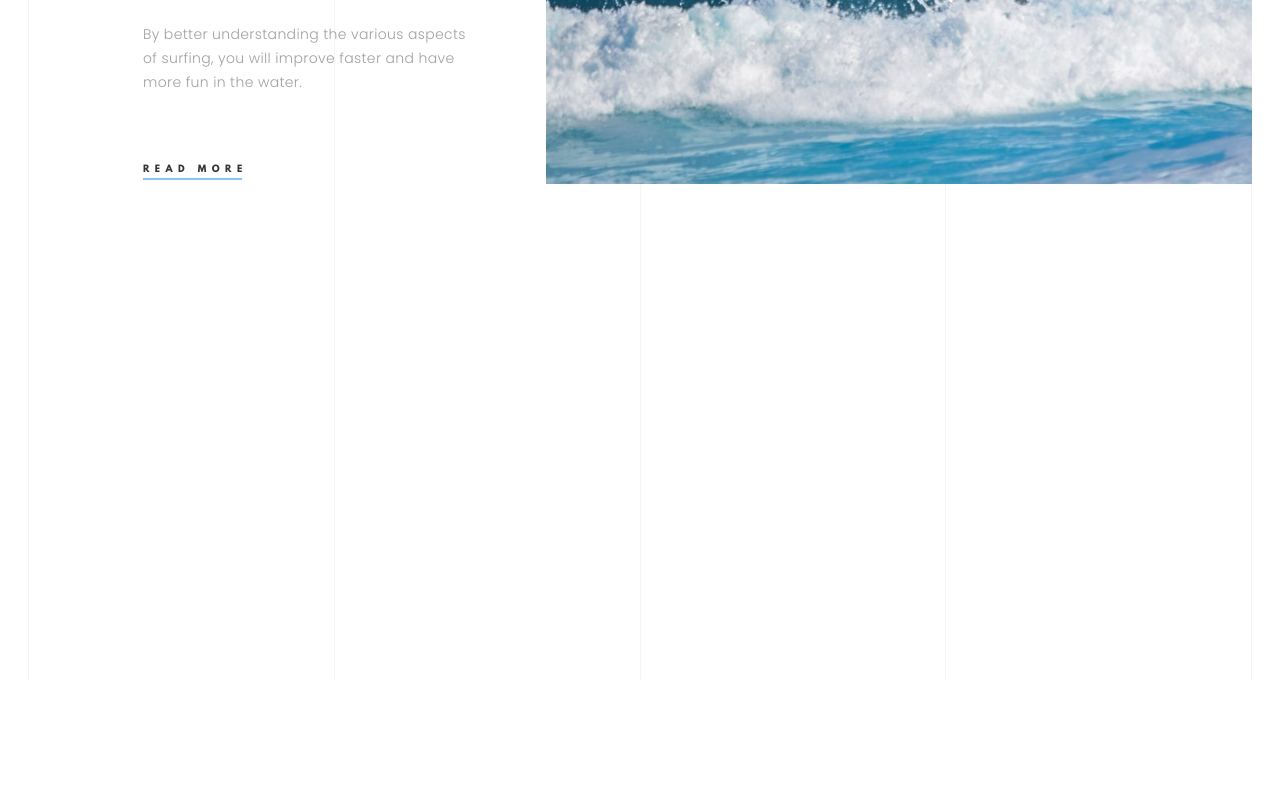
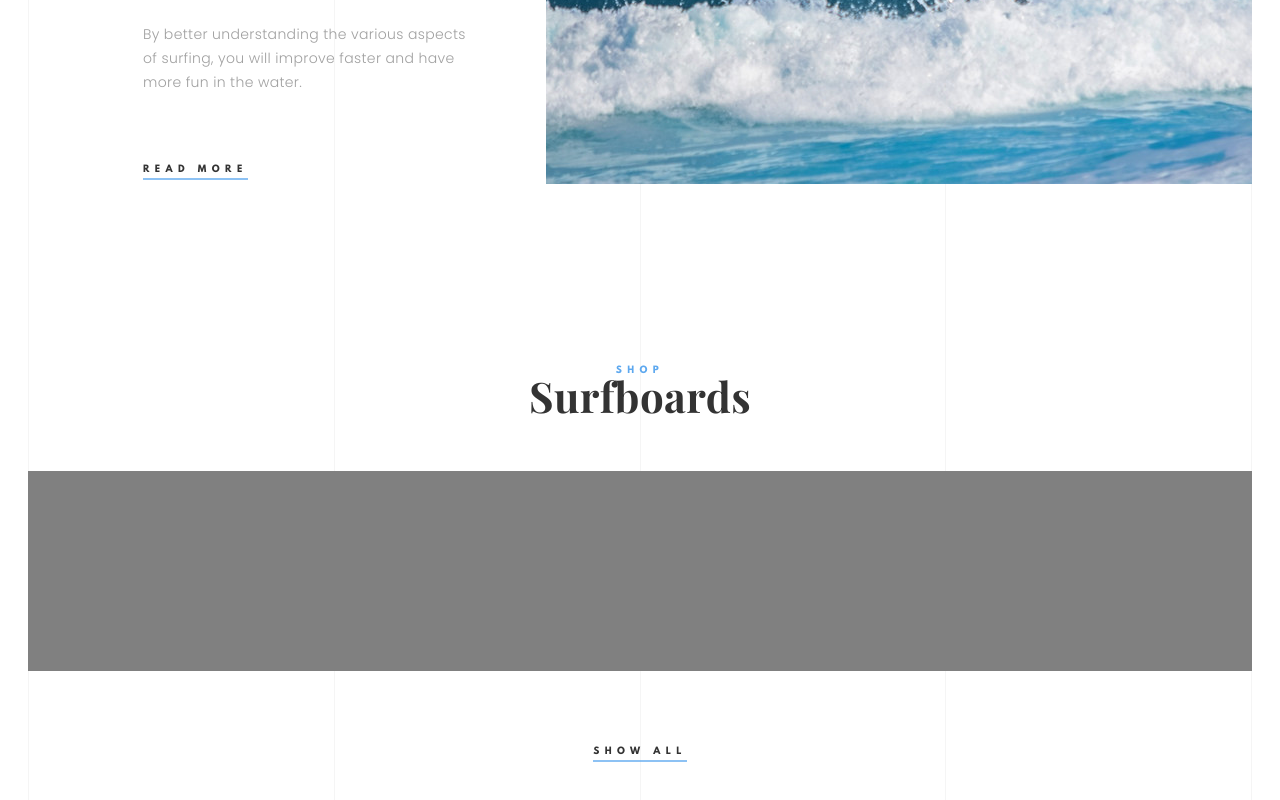
Before and after one commit to Introversionya/Surfing-Club, a website: page app/index.html in a window 1280 px wide. Shown: the part 1533-2333 px from the top of the page. Before the commit the page ends 2213 px from the top, so only its background shows below. Drawn offline with nearby package versions, Linux system fonts and the light colour scheme.

Commit message:
fix элементов

```diff
--- a/app/index.html
+++ b/app/index.html
@@ -14,7 +14,7 @@
 </head>
 
 <body>
-
+        <!-- container -->
     <header class="container header">
         <nav class="navigation-wrapper">
             <a href="#!">
@@ -93,7 +93,7 @@
                 </a>
         </div>
     </header>
-
+        <!-- container -->
     <section class="quote">
         <div class="quote-wrapper">
             <div class="quote__text">
@@ -132,6 +132,22 @@
 
     </section>
 
+    <section class="shop">
+        <div class="container">
+            <h2 class="title">
+                <span class="subtitle">Shop</span>
+                Surfboards
+            </h2>
+            <div class="shop-slider"></div>
+            <div class="shop-link-wrapper">
+                <a href="#" class="read-more-link">Show all</a>
+            </div>
+
+
+        </div>
+
+    </section>
+
 </body>
 
 </html>
--- a/app/less/blocks/base.less
+++ b/app/less/blocks/base.less
@@ -79,9 +79,32 @@ body {
         right: 0;
         bottom: 0px;
         content: "";
-        width: 99px;
+        // width: 99px;
         height: 2px;
         background-color: #5da8ef;
         opacity: 0.7;
     }
+
 }
+
+.title {
+    color: #333333;
+    font-family: 'Playfair Display', serif;
+    font-size: 42px;
+    font-weight: 700;
+    line-height: 1.2;
+    letter-spacing: 0.42px;
+    text-align: center;
+}
+
+.subtitle {
+    display: block;
+    color: #5da8ef;
+    font-family: 'League-Spartan', sans-serif;
+    font-size: 9px;
+    font-weight: 700;
+    line-height: 1px;
+    text-transform: uppercase;
+    letter-spacing: 5.4px;
+
+}
--- a/app/less/blocks/club-description.less
+++ b/app/less/blocks/club-description.less
@@ -1,5 +1,6 @@
 .club-description {
     padding-top: 110px;
+    padding-bottom: 95px;
 }
 
 .club-description__wrapper {
--- /dev/null
+++ b/app/less/blocks/shop.less
@@ -0,0 +1,17 @@
+.shop {
+    padding-top: 95px;
+
+}
+
+.shop-slider {
+    background-color: gray;
+    height: 200px;
+    margin-top: 50px;
+    margin-bottom: 80px;
+
+}
+
+.shop-link-wrapper {
+    display: flex;
+    justify-content: center;
+}
--- a/app/less/main.less
+++ b/app/less/main.less
@@ -9,3 +9,4 @@
 @import "blocks/header.less";
 @import "blocks/quote.less";
 @import "blocks/club-description.less";
+@import "blocks/shop.less";
```
Also changed, not shown: app/css/main.css.
